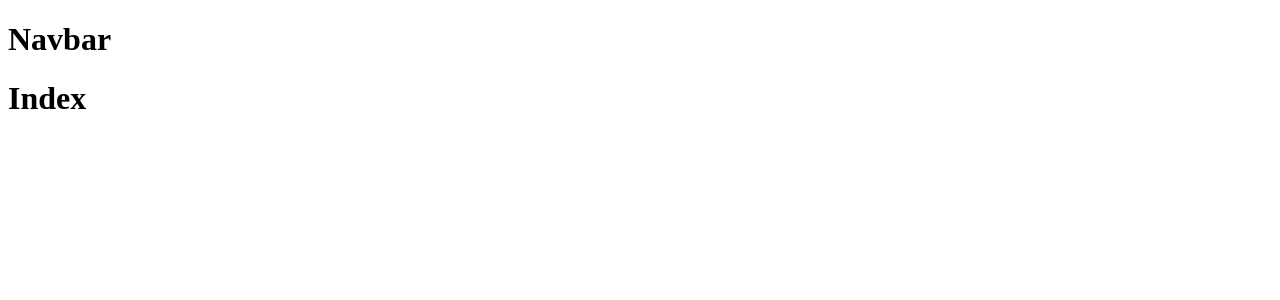
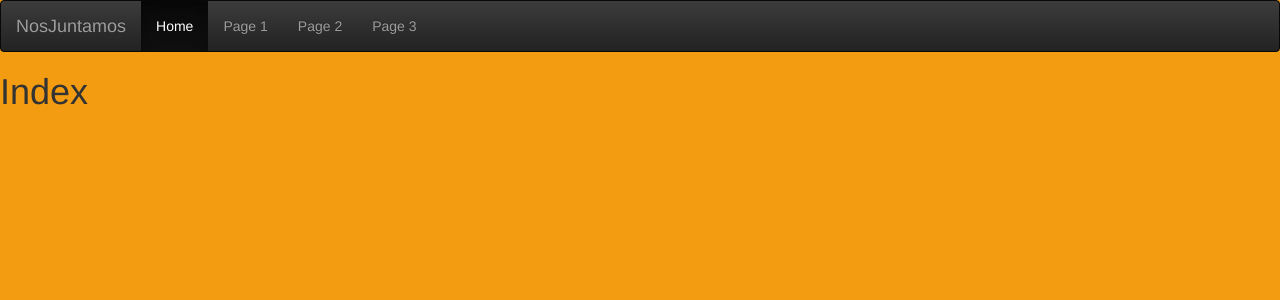
Before and after one commit to sdevmandujano/NosJuntamos, a Vue app in the folder client/: page / in a window 1280 px wide. Shown: the top 300 px of the page. Built offline with nearby package versions, Linux system fonts and the light colour scheme.

Commit message:
navbar added

```diff
--- a/client/index.html
+++ b/client/index.html
@@ -3,9 +3,18 @@
   <head>
     <meta charset="utf-8">
     <meta name="viewport" content="width=device-width,initial-scale=1.0">
+    <!-- Latest compiled and minified CSS -->
+<link rel="stylesheet" href="https://maxcdn.bootstrapcdn.com/bootstrap/3.3.7/css/bootstrap.min.css" integrity="sha384-BVYiiSIFeK1dGmJRAkycuHAHRg32OmUcww7on3RYdg4Va+PmSTsz/K68vbdEjh4u" crossorigin="anonymous">
+
+<!-- Optional theme -->
+<link rel="stylesheet" href="https://maxcdn.bootstrapcdn.com/bootstrap/3.3.7/css/bootstrap-theme.min.css" integrity="sha384-rHyoN1iRsVXV4nD0JutlnGaslCJuC7uwjduW9SVrLvRYooPp2bWYgmgJQIXwl/Sp" crossorigin="anonymous">
+
+<!-- Latest compiled and minified JavaScript -->
+<script src="https://maxcdn.bootstrapcdn.com/bootstrap/3.3.7/js/bootstrap.min.js" integrity="sha384-Tc5IQib027qvyjSMfHjOMaLkfuWVxZxUPnCJA7l2mCWNIpG9mGCD8wGNIcPD7Txa" crossorigin="anonymous"></script>
     <title>nosjuntamos</title>
   </head>
   <body>
+
     <div id="app"></div>
     <!-- built files will be auto injected -->
   </body>
--- a/client/src/App.vue
+++ b/client/src/App.vue
@@ -17,5 +17,7 @@
 </script>
 
 <style>
-
+body {
+  background: #f39c12;
+}
 </style>
--- a/client/src/components/Navbar.vue
+++ b/client/src/components/Navbar.vue
@@ -1,6 +1,17 @@
 <template>
-  <h1>Navbar</h1>
-  <!-- The Navbar will be shown on every page regardless -->
+<nav class="navbar navbar-inverse">
+  <div class="container-fluid">
+    <div class="navbar-header">
+      <a class="navbar-brand" href="#">NosJuntamos</a>
+    </div>
+    <ul class="nav navbar-nav">
+      <li class="active"><a href="#">Home</a></li>
+      <li><a href="#">Page 1</a></li>
+      <li><a href="#">Page 2</a></li>
+      <li><a href="#">Page 3</a></li>
+    </ul>
+  </div>
+</nav>
 </template>
 
 <script>
```
Also changed, not shown: 1 other file (tests, documents, lock files or other folders).
